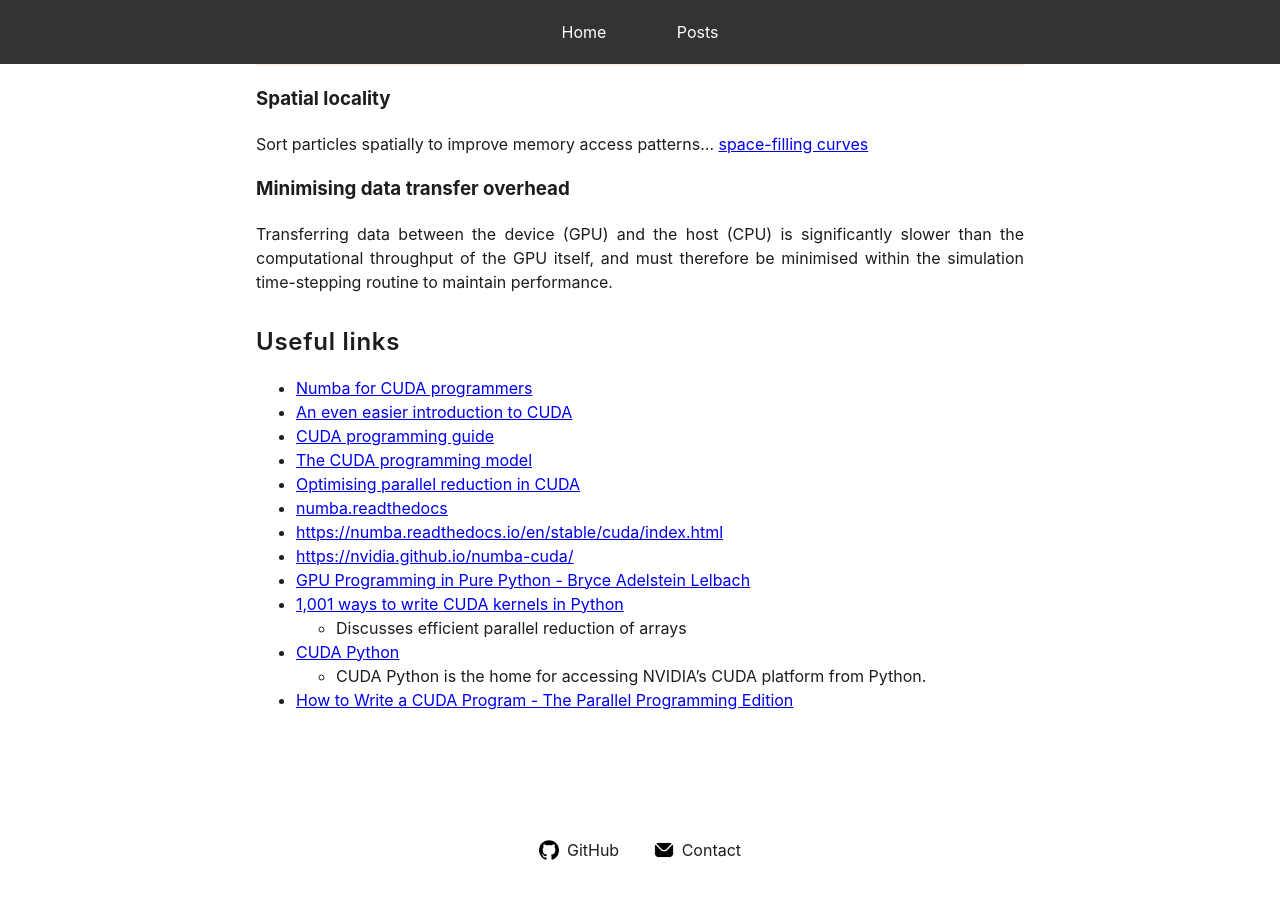
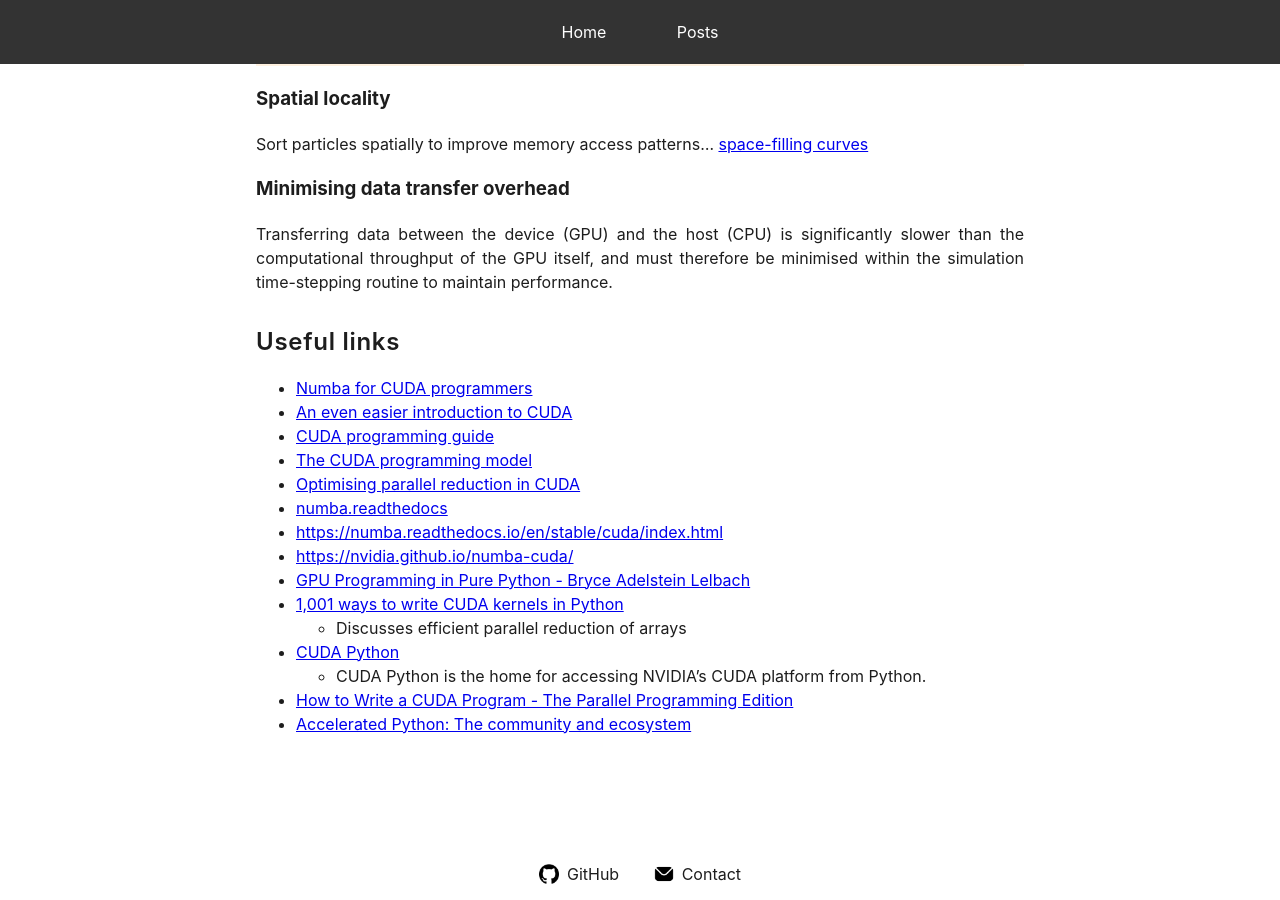
Before and after one commit to mark-hobbs/mark-hobbs.github.io, a Jekyll site: the page built from _posts/2025-02-03-cuda.md, in a window 1280 px wide and 900 px high, scrolled down 8957 px. Built offline with Jekyll 4.4.1, drawn with Linux system fonts in a browser that asks for light colours; before the commit the page ends 9833 px from its top, so only the background shows below that.

Commit message:
General updates

```diff
--- a/_posts/2025-02-03-cuda.md
+++ b/_posts/2025-02-03-cuda.md
@@ -420,3 +420,4 @@ Transferring data between the device (GPU) and the host (CPU) is significantly s
 - [CUDA Python](https://nvidia.github.io/cuda-python/latest/)
   - CUDA Python is the home for accessing NVIDIA’s CUDA platform from Python.
 - [How to Write a CUDA Program - The Parallel Programming Edition](https://www.youtube.com/watch?v=GmNkYayuaA4&ab_channel=NVIDIADeveloper)
+- [Accelerated Python: The community and ecosystem](https://www.nvidia.com/en-us/on-demand/session/gtc25-s72450%20/?playlistId=playList-48cd6254-aaf2-4176-b612-f6b92574092b)
```
